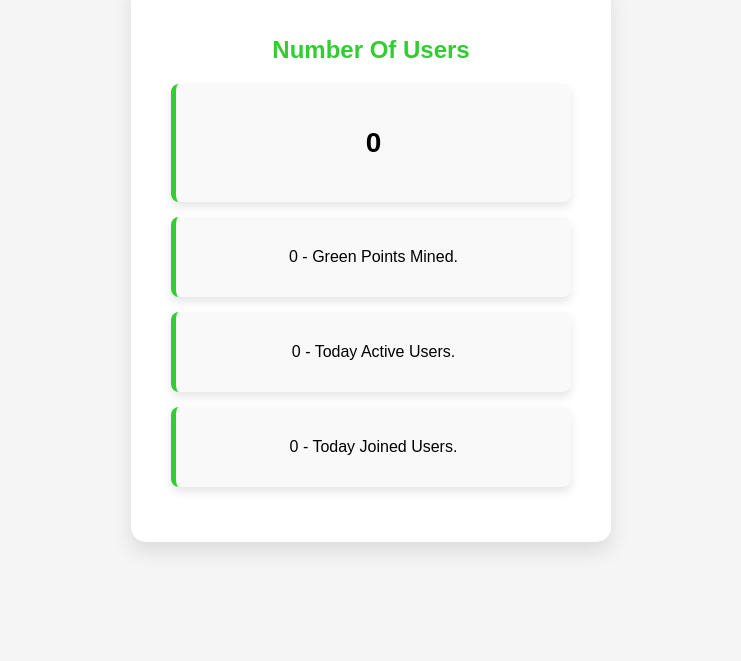
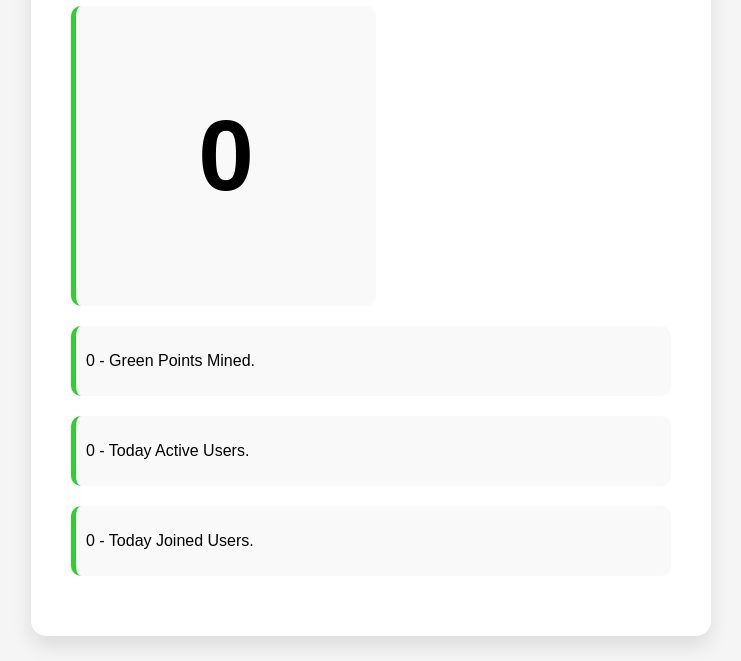
Before and after one commit to Tharun-Tej-0110/Tharun-Tej-0110.github.io, a plain HTML site: page index.html in a window 1280 px wide. Shown: the part 139-800 px from the top of the page, without its empty margins (269-1010 px from the left). Drawn offline with Linux system fonts and the light colour scheme; no server answers.

Commit message:
Update index.html

```diff
--- a/index.html
+++ b/index.html
@@ -8,37 +8,63 @@
         body {
             font-family: Arial, sans-serif;
             background-color: #f5f5f5;
+            margin: 0;
+            padding: 0;
             display: flex;
             justify-content: center;
             align-items: center;
             min-height: 100vh;
-            margin: 0;
+            overflow-x: hidden;
         }
         .container {
             background-color: white;
             border-radius: 15px;
             box-shadow: 0 10px 20px rgba(0, 0, 0, 0.1);
             padding: 40px;
-            text-align: center;
-            max-width: 400px;
+            max-width: 600px;
+            disply: flex;
+            justify-content: center;
+            align-items: center;
             width: 100%;
         }
         h1 {
             color: #32CD32; /* Lime Green */
-            font-size: 24px;
+            text-align: center;
+        }
+        .user-card {
+            background-color: #f9f9f9;
+            width: 300px;
+            height: 300px;
+            display: flex;
+            flex-direction: column;
+            justify-content: center;
+            align-items: center;
+            text-align: center;
+            border-radius: 10px;
             margin-bottom: 20px;
+            border-left: 5px solid #32CD32; /* Lime Green */
+            transition: transform 0.3s ease, box-shadow 0.3s ease;
         }
-        .card {
+        .user-card:hover {
+            transform: translateY(-5px);
+            box-shadow: 0 10px 20px rgba(0, 0, 0, 0.2);
+        }
+            .user1-card {
             background-color: #f9f9f9;
-            padding: 15px;
-            margin-bottom: 15px;
-            border-radius: 8px;
-            border-left: 5px solid #32CD32;
-            box-shadow: 0 5px 10px rgba(0, 0, 0, 0.1);
+            padding: 10px;
+            display: flex;
+            flex-direction: column;
+            justify-content: center;
+            align-items: left;
+            text-align: left;
+            border-radius: 10px;
+            margin-bottom: 20px;
+            border-left: 5px solid #32CD32; /* Lime Green */
+            transition: transform 0.3s ease, box-shadow 0.3s ease;
         }
-        .count {
-            font-size: 28px;
-            font-weight: bold;
+        .user1-card:hover {
+            transform: translateY(-5px);
+            box-shadow: 0 10px 20px rgba(0, 0, 0, 0.2);
         }
     </style>
 </head>
@@ -46,16 +72,16 @@
 
 <div class="container">
     <h1>Number Of Users</h1>
-    <div class="card">
-        <p class="count" id="totalUsers">0</p>
+    <div class="user-card">
+        <h3 id="totalUsers" style="font-size: 100px;">0</h3>
     </div>
-    <div class="card">
+    <div class="user1-card">
         <p id="totalPoints">0 - Green Points Mined.</p>
     </div>
-    <div class="card">
+    <div class="user1-card">
         <p id="todayActive">0 - Today Active Users.</p>
     </div>
-    <div class="card">
+    <div class="user1-card">
         <p id="joinToday">0 - Today Joined Users.</p>
     </div>
 </div>
```
